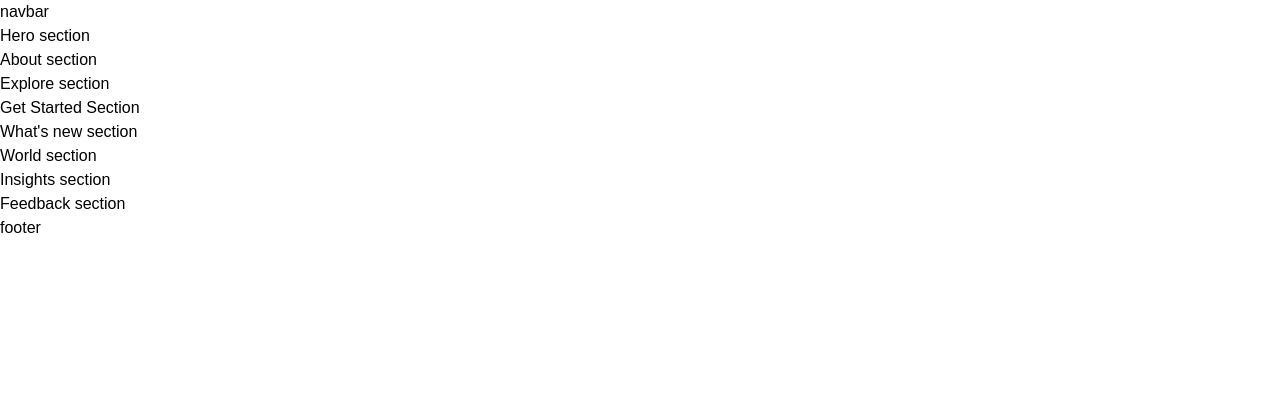
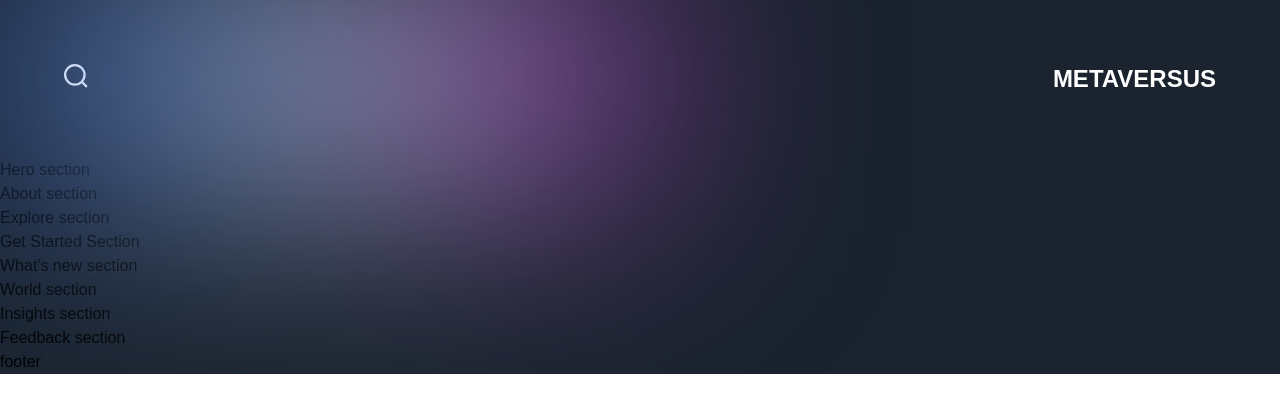
Before and after one commit to gnahc2305/demo-website, a Next.js app: page / in a window 1280 px wide. Shown: the top 412 px of the page. Built offline with nearby package versions, Linux system fonts and the light colour scheme; a web font is replaced by a local one.

Commit message:
create motion navbar

```diff
--- a/app/page.js
+++ b/app/page.js
@@ -2,7 +2,7 @@
 import { About, Explore, Feedback, GetStarted, Hero, Insights, WhatsNew, World } from '../sections';
 
 const Page = () => (
-  <div>
+  <div className='bg-primary-black overflow-hidden'>
     <Navbar />
     <Hero />
     <About />
--- a/components/Navbar.jsx
+++ b/components/Navbar.jsx
@@ -1,9 +1,27 @@
-'use client';
+"use client";
+
+import { motion } from "framer-motion";
+
+import styles from "../styles";
+import { navVariants } from "../utils/motion";
 
 const Navbar = () => (
-  <nav>
-    navbar
-  </nav>
+  <motion.nav
+    variants={navVariants}
+    initial="hidden"
+    whileInView="show"
+    className={`${styles.paddings} py-8 relative`}
+  >
+    <div  className="absolute w-[50%] inset-0 gradient-01"/>
+
+    <div className={`${styles.innerWidth} mx-auto flex justify-between gap-8`}>
+      <img src="/search.svg" alt="search" className="w-[24px] h-[24px] object-contain" />
+
+      <h2 className="text-[24px] font-extrabold leading-[30px] text-white">
+        METAVERSUS
+      </h2>
+    </div>
+  </motion.nav>
 );
 
 export default Navbar;
```
